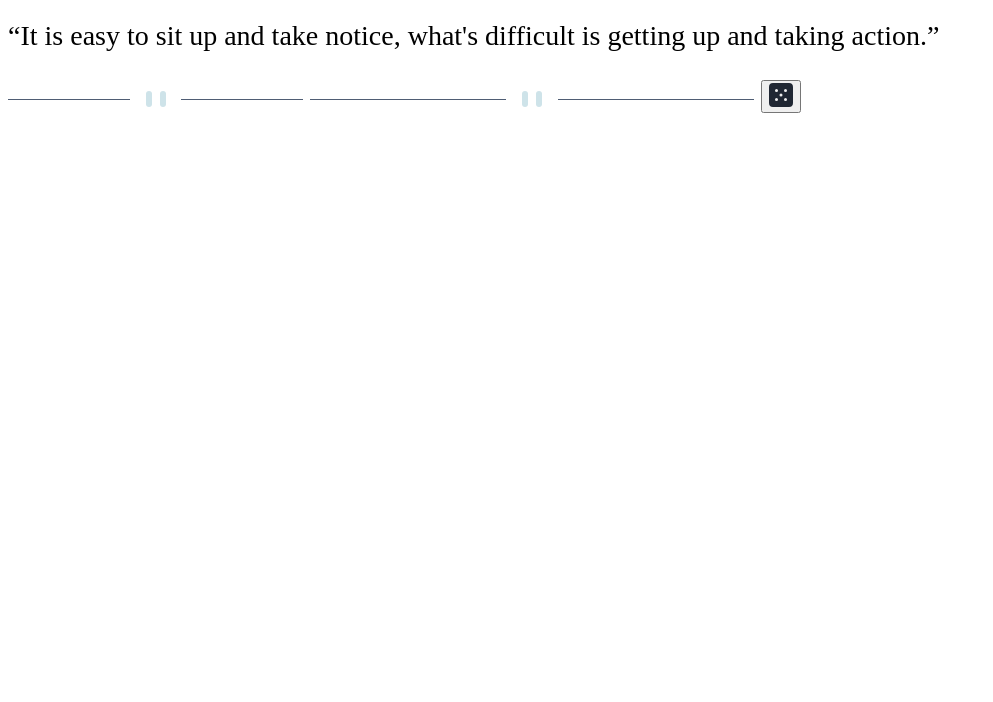
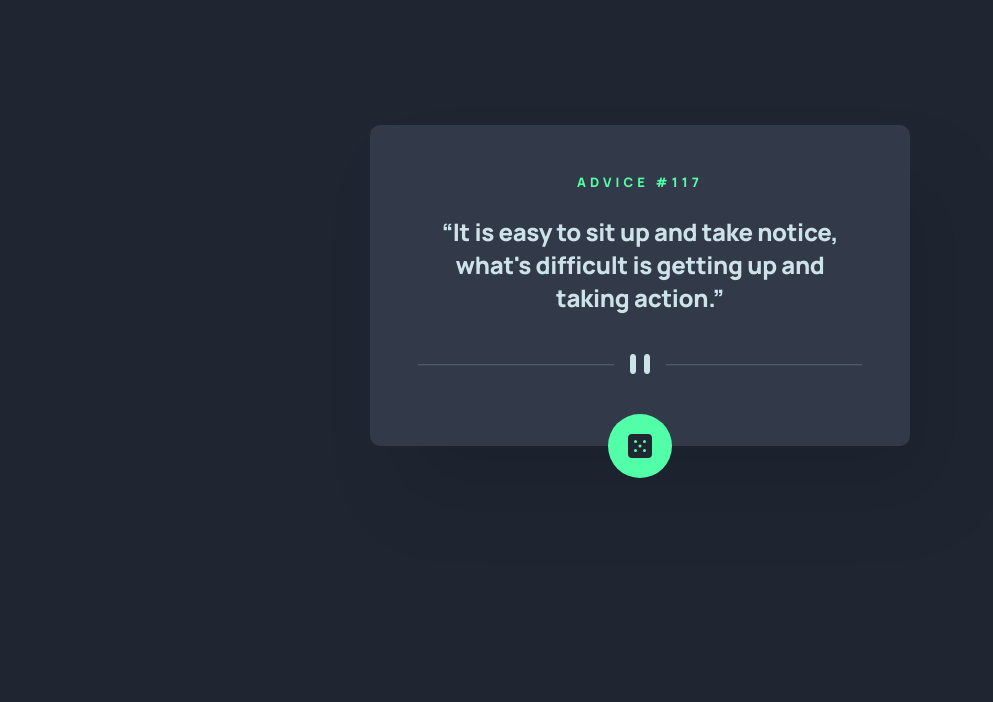
Before and after one commit to maria-luiza-rodrigues-ti/advice-generator-app-main, a plain HTML site: page index.html in a window 1280 px wide. Shown: the part 98-800 px from the top of the page, without its empty margins (0-993 px from the left). Drawn offline with Linux system fonts and the light colour scheme.

Commit message:
style: finishing desktop adjustments

```diff
--- a/index.html
+++ b/index.html
@@ -13,10 +13,10 @@
 
 <body>
   <section>
-    <h1>ADVICE #117</h1>
+    <span>ADVICE #117</span>
     <p>“It is easy to sit up and take notice, what's difficult is getting up and taking action.”</p>
-    <img src="images/pattern-divider-mobile.svg" alt="Divider" class="mobile">
-    <img src="images/pattern-divider-desktop.svg" alt="Divider" class="desktop">
+    <img src="images/pattern-divider-mobile.svg" alt="Divider" class="divider mobile">
+    <img src="images/pattern-divider-desktop.svg" alt="Divider" class="divider desktop">
     <button><img src="images/icon-dice.svg" alt="Dice Icon"></button>
   </section>
 
--- a/style.css
+++ b/style.css
@@ -1,11 +1,6 @@
 @import url("https://fonts.googleapis.com/css2?family=Manrope:wght@800&display=swap");
 
 :root {
-  /* Breakpoints */
-
-  --mobile: 375px;
-  --desktop: 1440px;
-
   /* Colors */
 
   --light-cyan: hsl(193, 38%, 86%);
@@ -25,4 +20,103 @@
 
 body {
   font-size: 28px;
+  background-color: var(--dark-blue);
+  font-family: var(--main-family);
+  font-weight: var(--extra-bold);
+  margin: 0;
+  display: flex;
+  justify-content: center;
 }
+
+section {
+  margin: 120px 16px 0;
+  padding: 40px 24px 64px;
+  background: var(--dark-grayish-blue);
+  border-radius: 10px;
+  box-shadow: 30px 50px 80px 0px rgba(0, 0, 0, 0.1);
+  position: relative;
+  max-width: 540px;
+  box-sizing: border-box;
+}
+
+@media screen and (min-width: 1024px) {
+  section {
+    margin-top: 223px;
+    padding: 48px 48px 72px;
+  }
+}
+
+span {
+  display: block;
+  text-align: center;
+  color: var(--neon-green);
+  font-size: 11px;
+  line-height: normal;
+  letter-spacing: 3.457px;
+  margin-bottom: 24px;
+}
+
+@media screen and (min-width: 1024px) {
+  span {
+    font-size: 13px;
+    letter-spacing: 4.086px;
+  }
+}
+
+p {
+  margin: 0 0 24px;
+  text-align: center;
+  color: var(--light-cyan);
+  font-size: 24px;
+  letter-spacing: -0.257px;
+}
+
+@media screen and (min-width: 1024px) {
+  p {
+    font-size: 24px;
+    letter-spacing: -0.3px;
+    margin-bottom: 40px;
+  }
+}
+
+.divider {
+  width: 100%;
+  height: 20px;
+  display: block;
+}
+
+.desktop {
+  display: none;
+}
+
+@media screen and (min-width: 1024px) {
+  .desktop {
+    display: block;
+  }
+
+  .mobile {
+    display: none;
+  }
+}
+
+button {
+  position: absolute;
+  width: 64px;
+  height: 64px;
+  z-index: 10;
+  bottom: -32px;
+  left: calc(50% - 32px);
+  border: none;
+  border-radius: 64px;
+  background-color: var(--neon-green);
+}
+
+button img {
+  display: block;
+  margin: auto;
+}
+
+button:hover {
+  -webkit-box-shadow: 0px 0px 24px 12px rgba(82, 255, 168, 0.43);
+  box-shadow: 0px 0px 24px 12px rgba(82, 255, 168, 0.4);
+}
```
